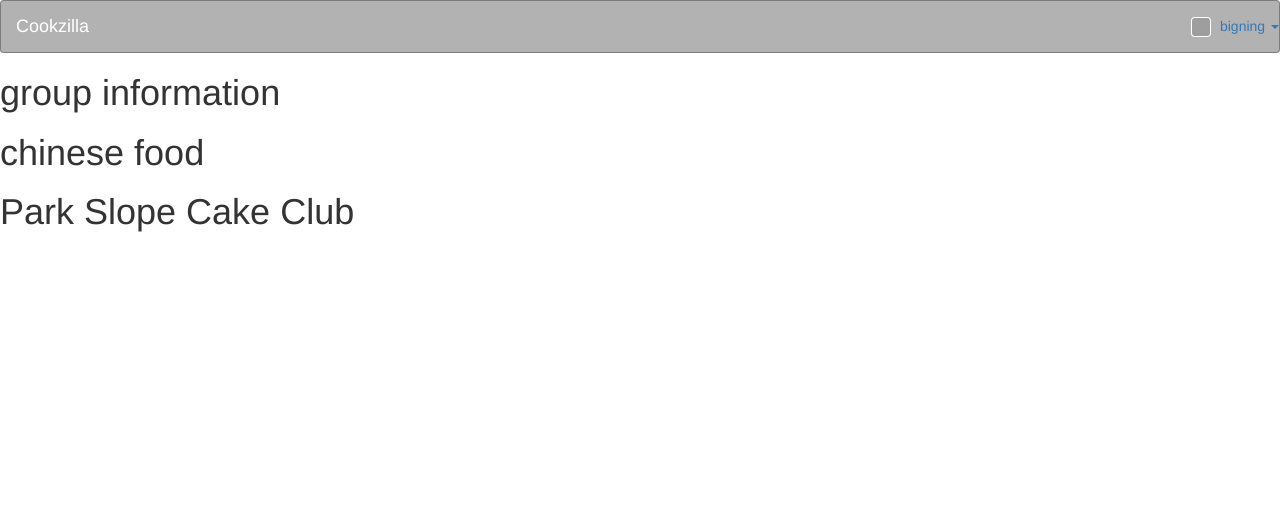
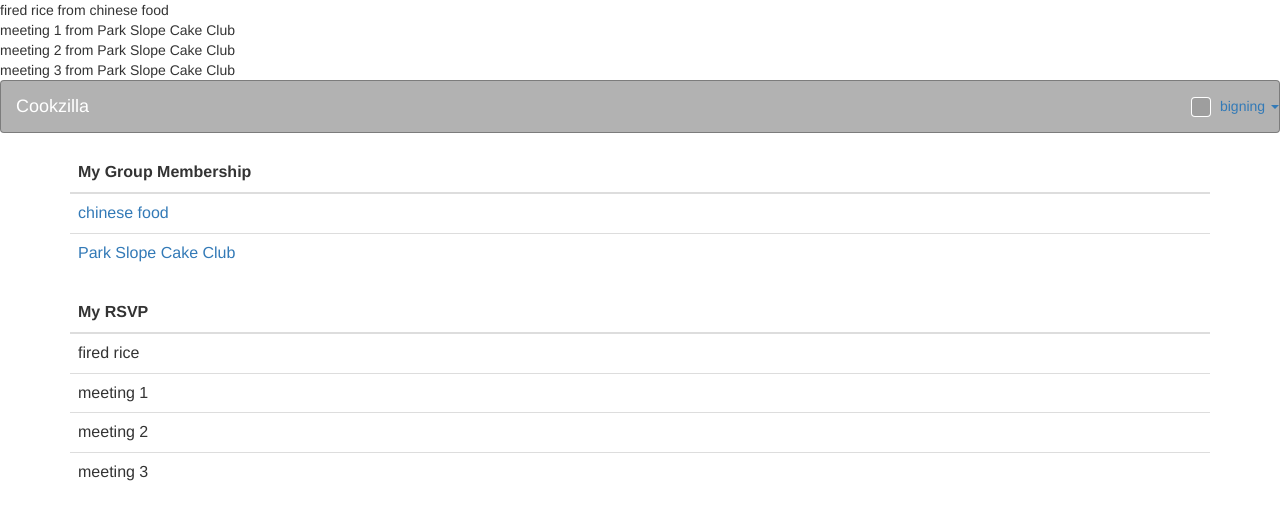
Before and after one commit to bigning/database_project, a PHP site: page /homepage.php in a window 1280 px wide. Shown: the top 520 px of the page. Run offline with PHP 8.4, Linux system fonts and the light colour scheme; a user stored in the database is signed in; data comes from the database, SQL or seed files in the repository; data that the repository does not hold is empty; grey boxes are pictures that could not be loaded.

Commit message:
add rsvp and group_membership table in navbar

```diff
--- a/homepage.php
+++ b/homepage.php
@@ -85,6 +85,12 @@
 }
 ?>
 
+<?php
+    foreach ($rsvp as $value) {
+        echo "<div>" . $value["meeting_name"] . " from " . $value["group_name"] . "</div>";
+    }
+?>
+
 
 
 
@@ -106,17 +112,40 @@
 
 </ul>
 
+<?php require "./include/partials/navFooter.php" ?>
 
-<?php require "./include/partials/navFooter.php" ?>
-<?php
-    echo("<h1> group information</h1>");
-    foreach ($group_rows as $value) {
-        echo '<h1>' . $value["group_name"] . '</h1>';
-    }
-?>
+<!-- Group Membership -->
+<div class = "container">
+    <table class = "table">
+        <thead class = "thead-default">
+            <th><?php echo "My Group Membership" ?></th>
+        </thead>
+        <tbody>
+            <?php
+                foreach ($group_rows as $value) {
+                    echo "<tr><td><a href='./group_detail?gid=" .  $value["group_id"] . "'>" . $value["group_name"] . "</a></td></tr>";
+                }
+            ?>
+        </tbody>
+    </table>
+</div>
 
 
-
+<!-- RSVPs -->
+<div class = "container">
+    <table class = "table">
+        <thead class = "thead-default">
+            <th><?php echo "My RSVP" ?></th>
+        </thead>
+        <tbody>
+            <?php
+                foreach ($rsvp as $value) {
+                    echo "<tr><td>" . $value["meeting_name"] . "</td></tr>";
+                }
+            ?>
+        </tbody>
+    </table>
+</div>
 
 
 
```
